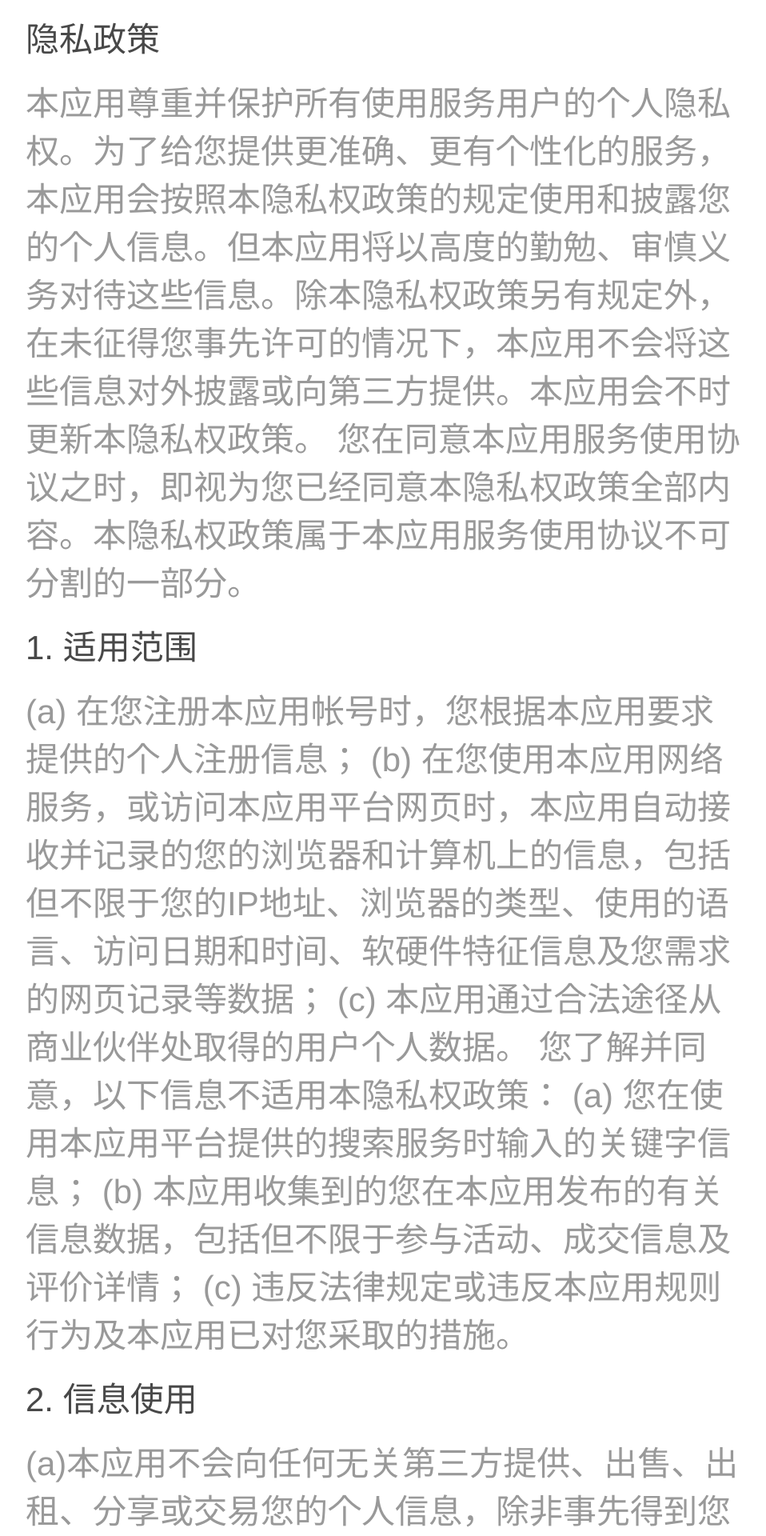
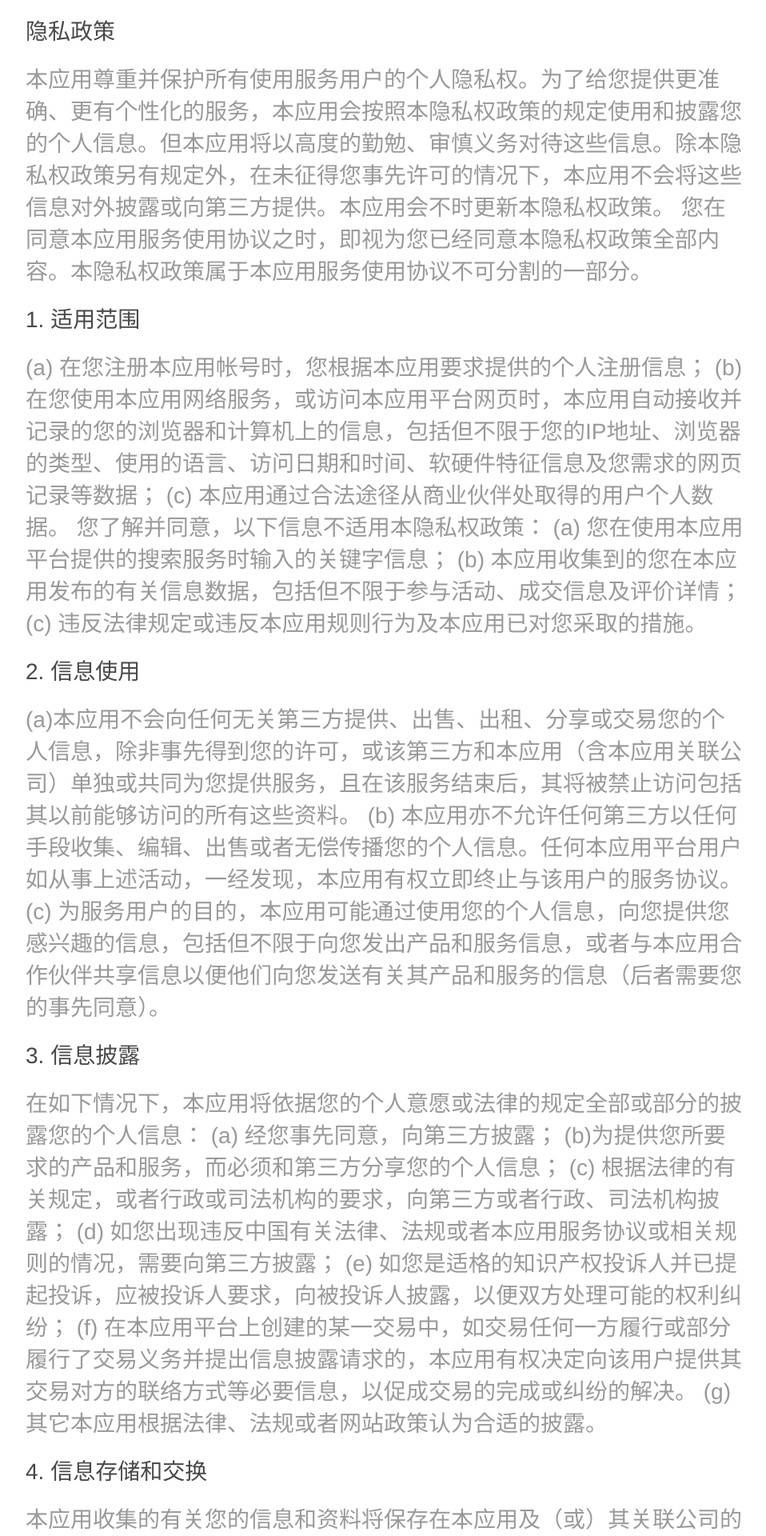
Before and after one commit to CnSharingLease/cnsharinglease.github.io, a Jekyll site: the page cn_policy.html, which Jekyll copies as it is, in a window 1280 px wide. Shown: the top 1920 px of the page at 80% size, without its empty margins (158-1116 px from the left). Built offline with Jekyll 4.4.1, drawn with Linux system fonts in a browser that asks for light colours.

Commit message:
font size 300 to 200

```diff
--- a/cn_policy.html
+++ b/cn_policy.html
@@ -24,7 +24,7 @@ body{ text-align:center}
   margin: 20px auto;
   text-align: left;
   color: #484848;
-  font-size: 300%;
+  font-size: 200%;
 }
 
 .qa_A{
@@ -32,7 +32,7 @@ body{ text-align:center}
   margin: 20px auto;
   text-align: left;
   color: #999999;
-  font-size: 300%;
+  font-size: 200%;
 }
 
 .titleStyle{
@@ -40,7 +40,7 @@ body{ text-align:center}
   margin: 20px auto;
   color: #484848;
   text-align: left;
-  font-size: 300%;
+  font-size: 200%;
 }
 
 .subStyle{
@@ -48,7 +48,7 @@ body{ text-align:center}
   margin: 20px auto;
   text-align: left;
   color: #999999;
-  font-size: 300%;
+  font-size: 200%;
 }
 
 .qa_more{
@@ -56,7 +56,7 @@ body{ text-align:center}
   margin: 100px auto;
   text-align: center;
   color: #999999;
-  font-size: 300%;
+  font-size: 200%;
 }
 
 .custom-container {
```
